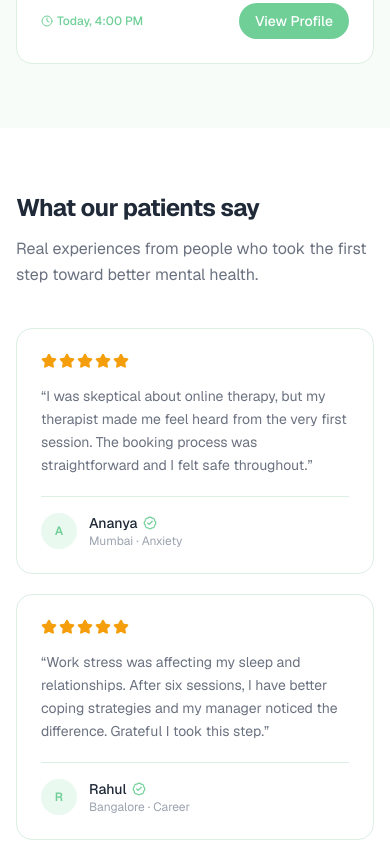
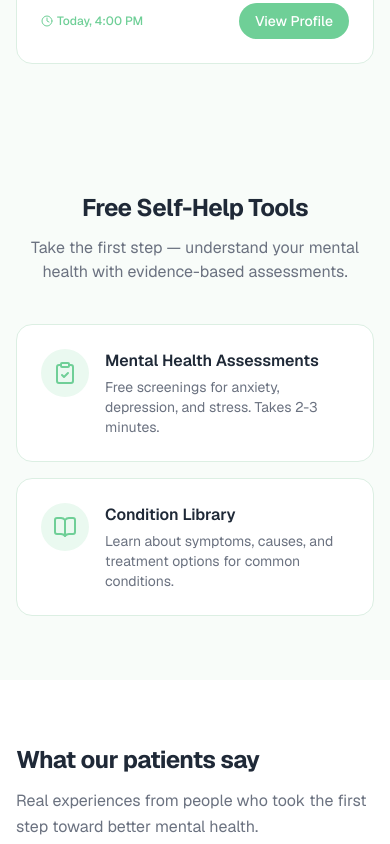
Before and after one commit to chholebhature1/Tki, a Next.js app: page / in a window 390 px wide. Shown: the part 6560-7404 px from the top of the page. Built offline with nearby package versions, Linux system fonts and the light colour scheme; no server answers; the database is empty.

Commit message:
feat: update navigation, sitemap, homepage with assessments and conditions

```diff
--- a/src/app/(public)/page.tsx
+++ b/src/app/(public)/page.tsx
@@ -1,4 +1,7 @@
 import { Suspense } from "react";
+import Link from "next/link";
+import { ClipboardCheck, BookOpen } from "lucide-react";
+import { Container } from "@/components/layout";
 import {
   HeroSection,
   TrustSection,
@@ -18,6 +21,37 @@ export default function HomePage() {
       <Suspense fallback={null}>
         <FeaturedTherapistsSection />
       </Suspense>
+
+      {/* Self-Help Tools Section */}
+      <section className="bg-surface py-16 sm:py-20">
+        <Container>
+          <div className="mx-auto max-w-md text-center">
+            <h2 className="text-2xl font-bold tracking-tight text-text sm:text-3xl">Free Self-Help Tools</h2>
+            <p className="mt-3 text-base text-text-secondary">Take the first step — understand your mental health with evidence-based assessments.</p>
+          </div>
+          <div className="mx-auto mt-10 grid max-w-2xl gap-4 sm:grid-cols-2">
+            <Link href="/assessments" className="group flex items-start gap-4 rounded-2xl border border-border bg-white p-6 transition-all hover:border-primary/30 hover:shadow-sm">
+              <div className="flex h-12 w-12 shrink-0 items-center justify-center rounded-xl bg-primary-light group-hover:bg-primary/15">
+                <ClipboardCheck className="h-6 w-6 text-primary" aria-hidden="true" />
+              </div>
+              <div>
+                <h3 className="text-base font-semibold text-text">Mental Health Assessments</h3>
+                <p className="mt-1 text-sm text-text-secondary">Free screenings for anxiety, depression, and stress. Takes 2-3 minutes.</p>
+              </div>
+            </Link>
+            <Link href="/conditions" className="group flex items-start gap-4 rounded-2xl border border-border bg-white p-6 transition-all hover:border-primary/30 hover:shadow-sm">
+              <div className="flex h-12 w-12 shrink-0 items-center justify-center rounded-xl bg-primary-light group-hover:bg-primary/15">
+                <BookOpen className="h-6 w-6 text-primary" aria-hidden="true" />
+              </div>
+              <div>
+                <h3 className="text-base font-semibold text-text">Condition Library</h3>
+                <p className="mt-1 text-sm text-text-secondary">Learn about symptoms, causes, and treatment options for common conditions.</p>
+              </div>
+            </Link>
+          </div>
+        </Container>
+      </section>
+
       <TestimonialsSection />
     </>
   );
--- a/src/app/sitemap.ts
+++ b/src/app/sitemap.ts
@@ -6,9 +6,21 @@ export default function sitemap(): MetadataRoute.Sitemap {
   return [
     { url: baseUrl, lastModified: new Date(), changeFrequency: "weekly", priority: 1 },
     { url: `${baseUrl}/find-therapists`, lastModified: new Date(), changeFrequency: "daily", priority: 0.9 },
+    { url: `${baseUrl}/assessments`, lastModified: new Date(), changeFrequency: "monthly", priority: 0.8 },
+    { url: `${baseUrl}/assessments/anxiety`, lastModified: new Date(), changeFrequency: "monthly", priority: 0.7 },
+    { url: `${baseUrl}/assessments/depression`, lastModified: new Date(), changeFrequency: "monthly", priority: 0.7 },
+    { url: `${baseUrl}/assessments/stress`, lastModified: new Date(), changeFrequency: "monthly", priority: 0.7 },
+    { url: `${baseUrl}/conditions`, lastModified: new Date(), changeFrequency: "monthly", priority: 0.8 },
+    { url: `${baseUrl}/conditions/anxiety`, lastModified: new Date(), changeFrequency: "monthly", priority: 0.7 },
+    { url: `${baseUrl}/conditions/depression`, lastModified: new Date(), changeFrequency: "monthly", priority: 0.7 },
+    { url: `${baseUrl}/conditions/stress`, lastModified: new Date(), changeFrequency: "monthly", priority: 0.7 },
+    { url: `${baseUrl}/conditions/relationships`, lastModified: new Date(), changeFrequency: "monthly", priority: 0.6 },
+    { url: `${baseUrl}/conditions/family`, lastModified: new Date(), changeFrequency: "monthly", priority: 0.6 },
+    { url: `${baseUrl}/conditions/child-teen`, lastModified: new Date(), changeFrequency: "monthly", priority: 0.6 },
+    { url: `${baseUrl}/blog`, lastModified: new Date(), changeFrequency: "weekly", priority: 0.7 },
     { url: `${baseUrl}/about`, lastModified: new Date(), changeFrequency: "monthly", priority: 0.5 },
     { url: `${baseUrl}/contact`, lastModified: new Date(), changeFrequency: "monthly", priority: 0.5 },
-    { url: `${baseUrl}/blog`, lastModified: new Date(), changeFrequency: "weekly", priority: 0.6 },
+    { url: `${baseUrl}/faq`, lastModified: new Date(), changeFrequency: "monthly", priority: 0.5 },
     { url: `${baseUrl}/login`, lastModified: new Date(), changeFrequency: "monthly", priority: 0.3 },
     { url: `${baseUrl}/register`, lastModified: new Date(), changeFrequency: "monthly", priority: 0.3 },
   ];
--- a/src/constants/site.ts
+++ b/src/constants/site.ts
@@ -2,7 +2,7 @@ export const siteConfig = {
   name: "TalkIndia",
   description:
     "Find the right mental health professional with confidence. Book verified therapists, attend secure video consultations, and take the first step toward better mental health.",
-  url: "https://talkindia.in",
+  url: "https://tki-c62m.vercel.app",
   ogImage: "/og.png",
   links: {
     twitter: "https://twitter.com/talkindia",
@@ -13,31 +13,35 @@ export const siteConfig = {
 export const navLinks = [
   { label: "Home", href: "/" },
   { label: "Find Therapist", href: "/find-therapists" },
-  { label: "Services", href: "/services" },
+  { label: "Assessments", href: "/assessments" },
+  { label: "Conditions", href: "/conditions" },
   { label: "Blog", href: "/blog" },
   { label: "About", href: "/about" },
-  { label: "Contact", href: "/contact" },
 ] as const;
 
 export const footerLinks = {
   company: [
     { label: "About", href: "/about" },
     { label: "Contact", href: "/contact" },
+    { label: "Blog", href: "/blog" },
   ],
   patients: [
     { label: "Find Therapist", href: "/find-therapists" },
-    { label: "Book Appointment", href: "/find-therapists" },
+    { label: "Assessments", href: "/assessments" },
+    { label: "Conditions", href: "/conditions" },
   ],
   therapists: [
-    { label: "Join as Therapist", href: "/register/therapist" },
-    { label: "Verification", href: "/register/therapist" },
+    { label: "Join as Therapist", href: "/register" },
+    { label: "FAQ", href: "/faq" },
   ],
   resources: [
-    { label: "Blog", href: "/blog" },
-    { label: "FAQ", href: "/faq" },
+    { label: "Anxiety", href: "/conditions/anxiety" },
+    { label: "Depression", href: "/conditions/depression" },
+    { label: "Stress", href: "/conditions/stress" },
   ],
   legal: [
     { label: "Privacy Policy", href: "/privacy-policy" },
     { label: "Terms & Conditions", href: "/terms" },
+    { label: "FAQ", href: "/faq" },
   ],
 } as const;
```
